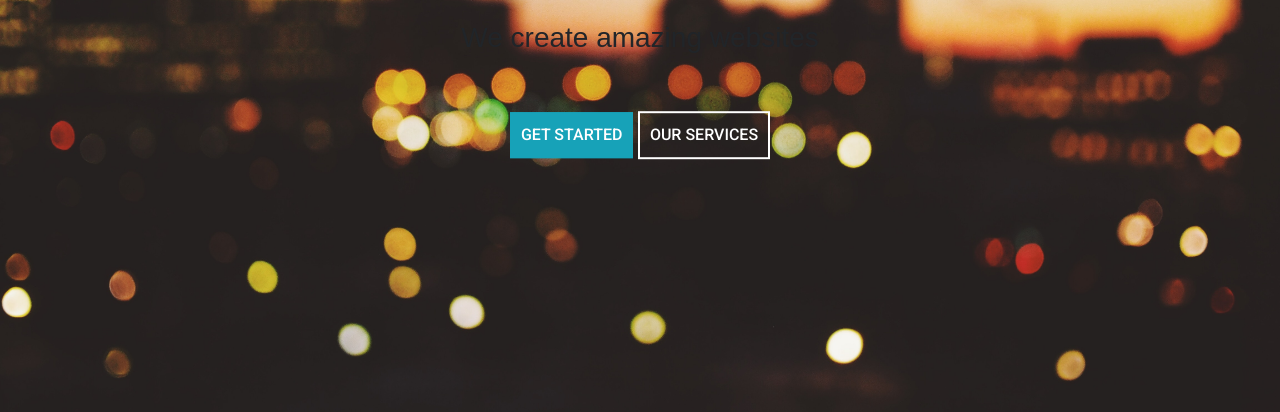
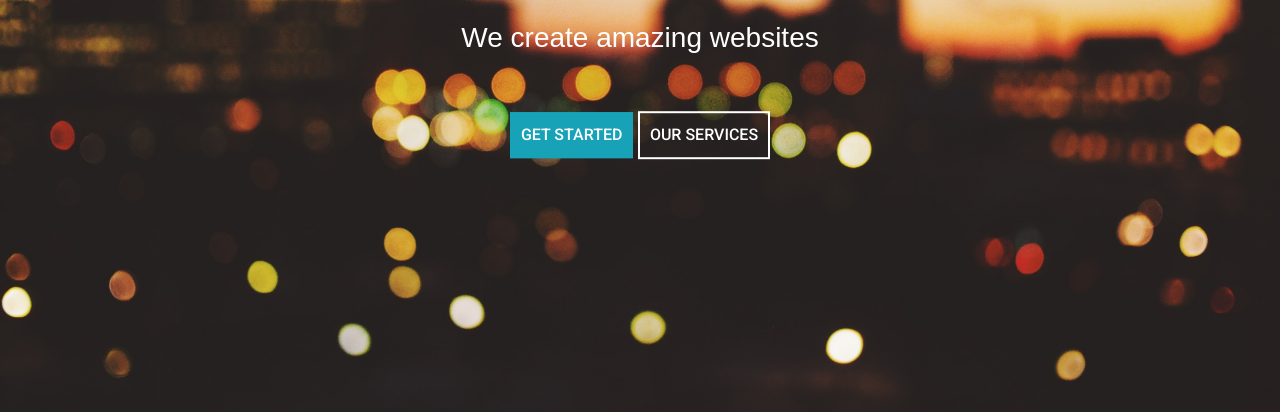
Before and after one commit to Qwerty146/Bootstrap-4-Landing-Page, a plain HTML site: page index.html in a window 1280 px wide. Shown: the part 388-800 px from the top of the page. Drawn offline with nearby package versions, Linux system fonts and the light colour scheme.

Commit message:
Update style.css

```diff
--- a/style.css
+++ b/style.css
@@ -33,6 +33,10 @@ h2 {
     text-transform: uppercase;
 }
 
+h3 {
+    color: white !important;
+}
+
 button.btn-info {
     padding: 10px;
     font-family: 'Roboto', sans-serif;
```
